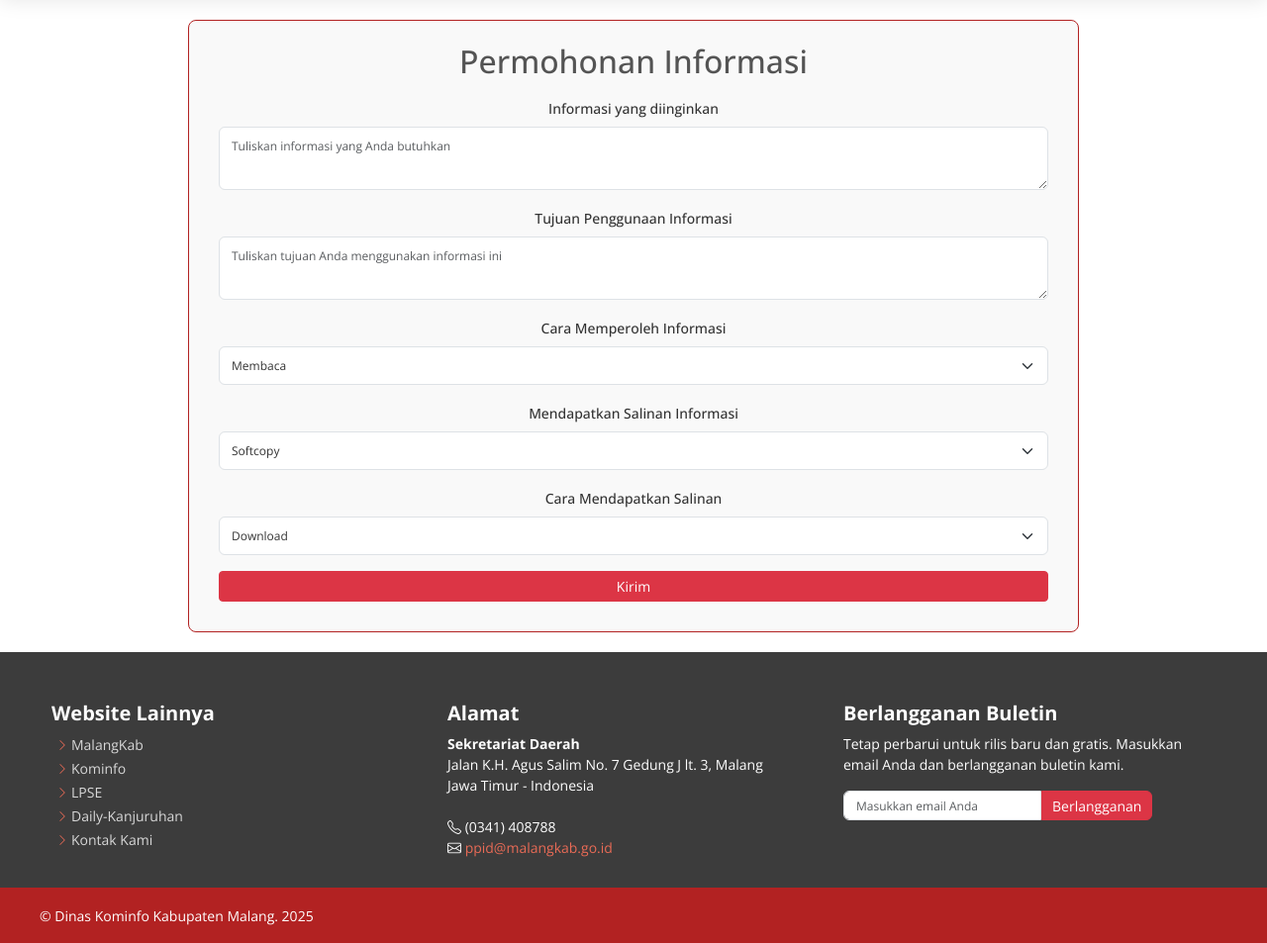
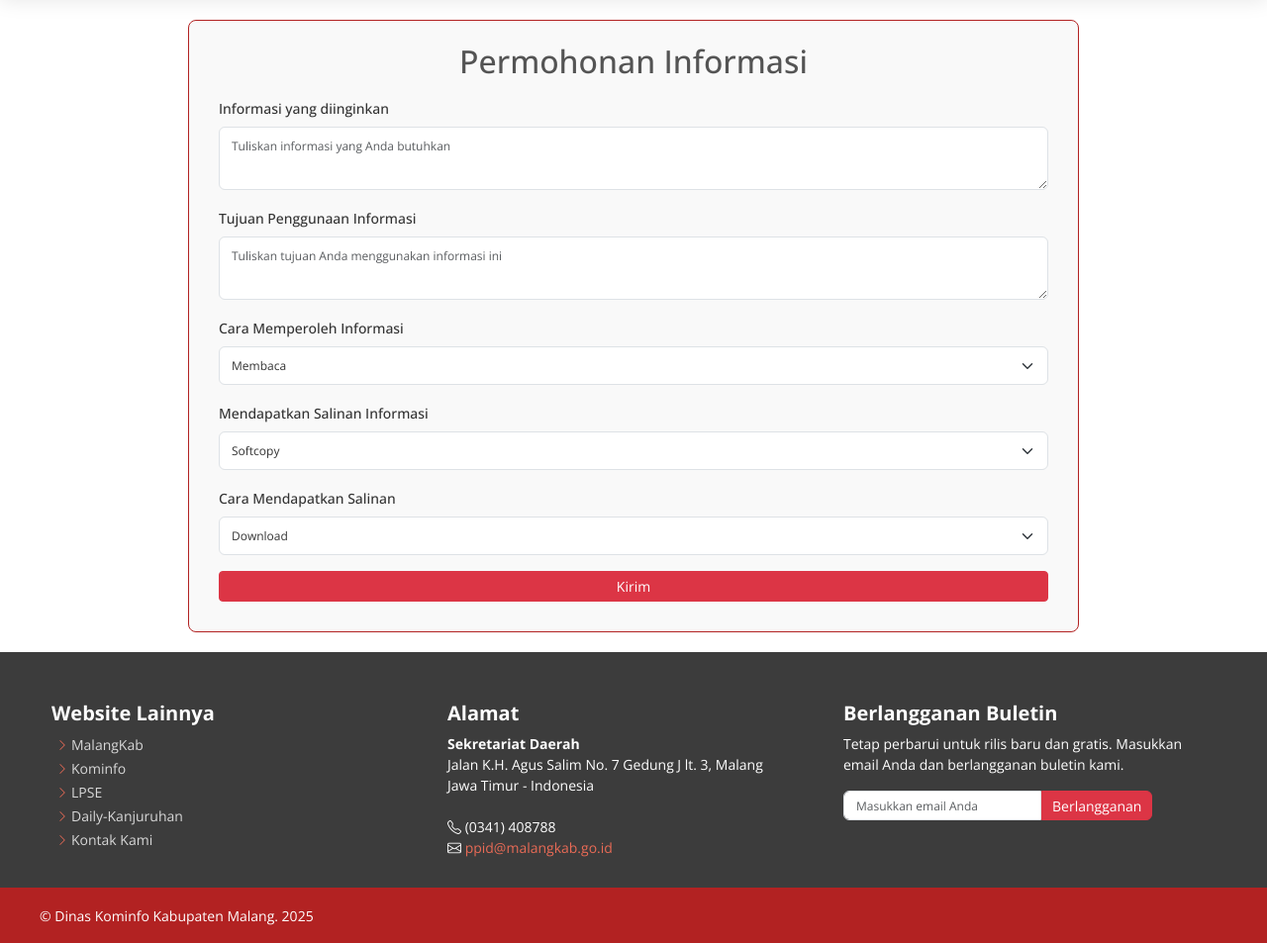
Before and after one commit to hildanuzulul/ppid-malangkab, a CodeIgniter app: page /ppid-malangkab/index.php/permintaan_data/index in a window 1280 px wide. Shown: the part 142-1095 px from the top of the page at 99% size. Run offline with CodeIgniter, Linux system fonts and the light colour scheme.

Commit message:
update form permintaan data

```diff
--- a/application/views/permintaan_data.php
+++ b/application/views/permintaan_data.php
@@ -1,5 +1,5 @@
 <div class="user-permintaan_data-wrapper">
-	<div class="user-permintaan_data-container text-center">
+	<div class="user-permintaan_data-container text-start">
 		<h2>Permohonan Informasi</h2>
 		<form>
 			<div class="mb-3">
--- a/assets/css/main.css
+++ b/assets/css/main.css
@@ -3273,6 +3273,7 @@ body {
 .user-permintaan_data-container h2 {
 	margin-top: -8px;
 	margin-bottom: 16px;
+	text-align: center;
 }
 
 .user-register-container .form-label,
```
